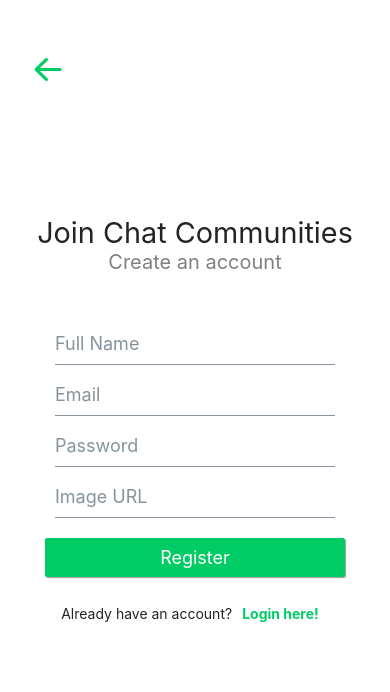
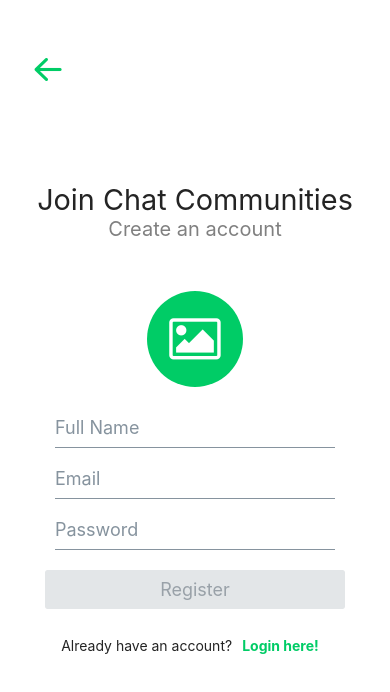
Before and after one commit to hanscristian3799/whatsup-group, a React Native app: screen /Register in a window 390 px wide. Shown: the top 692 px of the page. Built offline with nearby package versions, Linux system fonts and the light colour scheme; no server answers.

Commit message:
add image pick, upload image, and delete unused code

```diff
--- a/Navigation.js
+++ b/Navigation.js
@@ -13,10 +13,10 @@ const globalScreenOptions = {
   headerShown: false,
 };
 
-const Navigation = () => {
+const Navigation = ({initialRoute}) => {
   return (
     <NavigationContainer>
-      <Stack.Navigator screenOptions={globalScreenOptions}>
+      <Stack.Navigator initialRouteName={initialRoute} screenOptions={globalScreenOptions}>
         <Stack.Screen name="Login" component={LoginScreen} />
         <Stack.Screen name="Register" component={RegisterScreen} />
         <Stack.Screen name="Home" component={HomeScreen} />
--- a/components/ChatItem.js
+++ b/components/ChatItem.js
@@ -3,8 +3,6 @@ import React, { useEffect, useState } from "react";
 import { Avatar, ListItem } from "@rneui/themed";
 import {
   doc,
-  addDoc,
-  serverTimestamp,
   collection,
   onSnapshot,
   query,
--- a/firebase.js
+++ b/firebase.js
@@ -11,6 +11,7 @@ import {
   getReactNativePersistence,
 } from "firebase/auth/react-native";
 import { getFirestore } from "firebase/firestore";
+import { getStorage, ref, uploadBytes } from "firebase/storage";
 
 const firebaseConfig = {
   apiKey: "AIzaSyBeiO77Ec5qd0DEn10BsKFYYtgdib45wNw",
@@ -19,6 +20,7 @@ const firebaseConfig = {
   storageBucket: "signal-clone-b6a57.appspot.com",
   messagingSenderId: "325390587144",
   appId: "1:325390587144:web:10717451e46be32ed288bd",
+  storageBucket: "gs://signal-clone-b6a57.appspot.com",
 };
 
 const app = initializeApp(firebaseConfig);
@@ -27,6 +29,7 @@ export const db = getFirestore(app);
 export const auth = initializeAuth(app, {
   persistence: getReactNativePersistence(AsyncStorage),
 });
+export const storage = getStorage(app);
 
 export const firebaseSignUp = async (email, name, password, imageUrl) => {
   const { user } = await createUserWithEmailAndPassword(auth, email, password);
@@ -60,3 +63,33 @@ export const signIn = async (email, password) => {
   }
   return { status: false };
 };
+
+export const uploadProfilePicture = async (imgUrl, userId) => {
+  const blob = await new Promise((resolve, reject) => {
+    const xhr = new XMLHttpRequest();
+    xhr.onload = function () {
+      resolve(xhr.response);
+    };
+
+    xhr.onerror = function () {
+      reject(new TypeError("Network request error!"));
+    };
+
+    xhr.responseType = "blob";
+    xhr.open("GET", imgUrl, true);
+    xhr.send(null);
+  });
+
+  const storageRef = ref(storage, `user/${userId}`);
+  const upload = await uploadBytes(storageRef, blob);
+  if (upload.metadata.timeCreated) {
+    return {
+      status: true,
+      data: upload.metadata.timeCreated,
+    };
+  }
+  return {
+    status: false,
+    msg: err.message,
+  };
+};
--- /dev/null
+++ b/helpers/constant.js
@@ -0,0 +1,2 @@
+export const IMG_PLACEHOLDER =
+  "https://cencup.com/wp-content/uploads/2019/07/avatar-placeholder.png";
--- a/package.json
+++ b/package.json
@@ -27,7 +27,8 @@
     "react-native-safe-area-context": "4.2.4",
     "react-native-screens": "~3.11.1",
     "react-native-vector-icons": "^9.2.0",
-    "react-native-web": "0.17.7"
+    "react-native-web": "0.17.7",
+    "expo-image-picker": "~13.1.1"
   },
   "devDependencies": {
     "@babel/core": "^7.12.9"
--- a/screens/ChatScreen.js
+++ b/screens/ChatScreen.js
@@ -1,7 +1,6 @@
 import {
   Keyboard,
   KeyboardAvoidingView,
-  Platform,
   SafeAreaView,
   ScrollView,
   StatusBar,
@@ -25,7 +24,6 @@ import {
   orderBy,
 } from "firebase/firestore";
 import { Avatar, Divider } from "@rneui/base";
-import HeaderBackButton from "../components/HeaderBackButton";
 
 const ChatScreen = ({ navigation, route }) => {
   const [input, setInput] = useState("");
--- a/screens/HomeScreen.js
+++ b/screens/HomeScreen.js
@@ -23,7 +23,6 @@ const HomeScreen = ({ navigation }) => {
         );
       },
       (error) => {
-        console.log("ERROR", error);
         alert("Something's wrong");
       }
     );
--- a/screens/LoginScreen.js
+++ b/screens/LoginScreen.js
@@ -25,7 +25,7 @@ const LoginScreen = ({ navigation }) => {
       }
     });
 
-    return unsubscribe;
+    return unsubscribe();
   }, []);
 
   useLayoutEffect(() => {
--- a/screens/MainScreen.js
+++ b/screens/MainScreen.js
@@ -1,4 +1,4 @@
-import { StyleSheet, Text, View } from "react-native";
+import { StyleSheet } from "react-native";
 import React from "react";
 import { createMaterialBottomTabNavigator } from "@react-navigation/material-bottom-tabs";
 import HomeScreen from "./HomeScreen";
--- a/screens/RegisterScreen.js
+++ b/screens/RegisterScreen.js
@@ -5,12 +5,12 @@ import {
   TouchableOpacity,
   View,
 } from "react-native";
-import { Button, Input, Icon, Text } from "@rneui/base";
+import { Button, Input, Icon, Text, Avatar } from "@rneui/base";
 import { StatusBar } from "expo-status-bar";
 import stylesGlobal from "../styles/index";
-import { firebaseSignUp } from "../firebase";
-import { AntDesign } from "@expo/vector-icons";
+import { firebaseSignUp, uploadProfilePicture } from "../firebase";
 import HeaderBackButton from "../components/HeaderBackButton";
+import * as ImagePicker from "expo-image-picker";
 
 const RegisterScreen = ({ navigation }) => {
   const [email, setEmail] = useState("");
@@ -25,18 +25,49 @@ const RegisterScreen = ({ navigation }) => {
     });
   }, [navigation]);
 
+  const uploadFile = async (imageUrl, userId) => {
+    const data = await uploadProfilePicture(imageUrl, userId);
+    if (data.status) return true;
+    return false;
+  };
+
   const register = async () => {
     try {
       setIsLoading(true);
       const user = await firebaseSignUp(email, fullName, password, imageUrl);
       if (user) {
-        setIsLoading(false);
-        navigation.goBack();
+        if (imageUrl) {
+          const uploadFileStatus = await uploadFile(imageUrl, user);
+          if (uploadFileStatus) {
+            setIsLoading(false);
+            navigation.replace("Login")
+          } else {
+            setIsLoading(false);
+          }
+        } else {
+          setIsLoading(false);
+          navigation.replace("Login")
+        }
       }
     } catch (error) {
       setIsLoading(false);
+      alert(error.message);
+    }
+  };
 
-      alert(error.message);
+  const showImagePicker = async () => {
+    const permissionResult =
+      await ImagePicker.requestMediaLibraryPermissionsAsync();
+
+    if (permissionResult.granted === false) {
+      alert("You've to accept the permission to add a profile photo!");
+      return;
+    }
+
+    const result = await ImagePicker.launchImageLibraryAsync();
+
+    if (!result.cancelled) {
+      setImageUrl(result.uri);
     }
   };
 
@@ -51,6 +82,25 @@ const RegisterScreen = ({ navigation }) => {
       <Text style={{ marginBottom: 50, fontSize: 20, color: "grey" }}>
         Create an account
       </Text>
+
+      <TouchableOpacity activeOpacity={0.5} onPress={showImagePicker}>
+        {imageUrl ? (
+          <Avatar
+            source={{
+              uri: imageUrl,
+            }}
+            rounded
+            size={96}
+          />
+        ) : (
+          <Avatar
+            icon={{ name: "image", type: "font-awesome" }}
+            containerStyle={{ backgroundColor: "#00CC66" }}
+            rounded
+            size={96}
+          />
+        )}
+      </TouchableOpacity>
 
       <View style={styles.input}>
         <Input
@@ -72,19 +122,12 @@ const RegisterScreen = ({ navigation }) => {
           value={password}
           onChangeText={(text) => setPassword(text)}
         />
-        <Input
-          placeholder="Image URL"
-          type="text"
-          value={imageUrl}
-          onChangeText={(text) => setImageUrl(text)}
-          onSubmitEditing={register}
-        />
       </View>
 
       <Button
         containerStyle={stylesGlobal.authButton}
         loading={isLoading}
-        disabled={isLoading}
+        disabled={isLoading || !fullName || !email || !password}
         color="#00CC66"
         raised
         title="Register"
@@ -131,5 +174,6 @@ const styles = StyleSheet.create({
   },
   input: {
     width: 300,
+    marginTop: 20,
   },
 });
```
Also changed, not shown: 1 other file (tests, documents, lock files or other folders).
